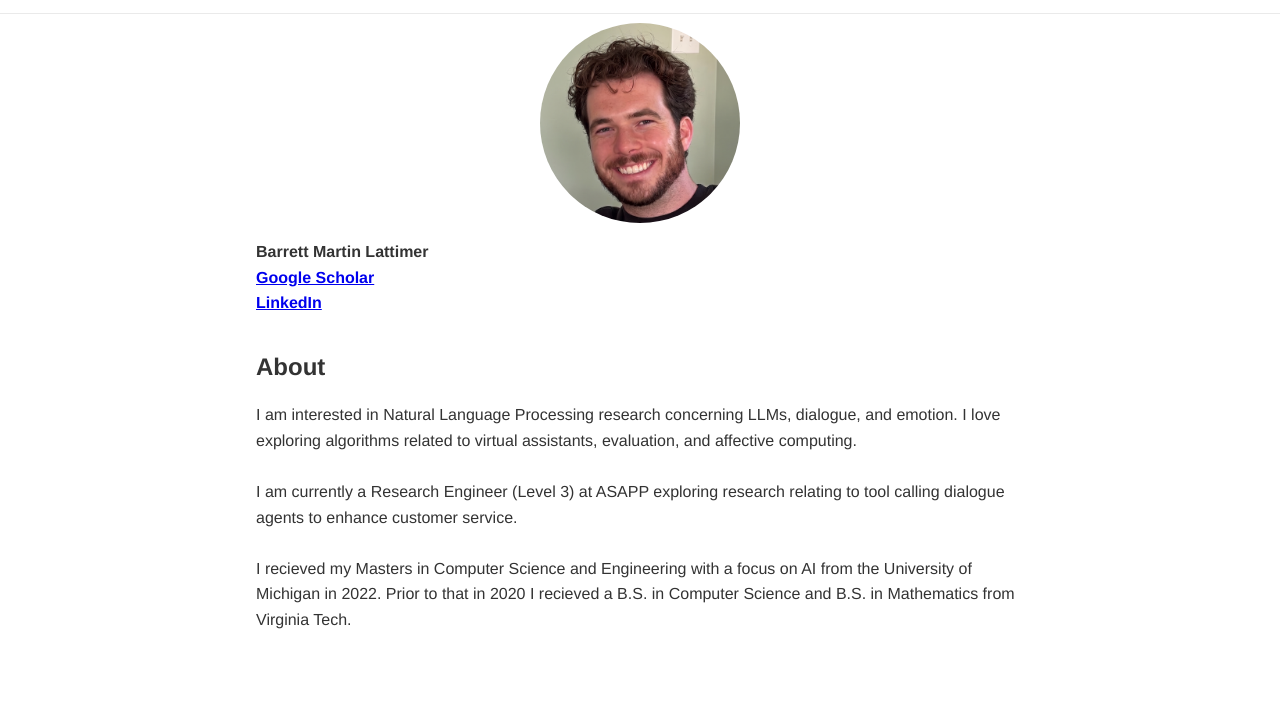
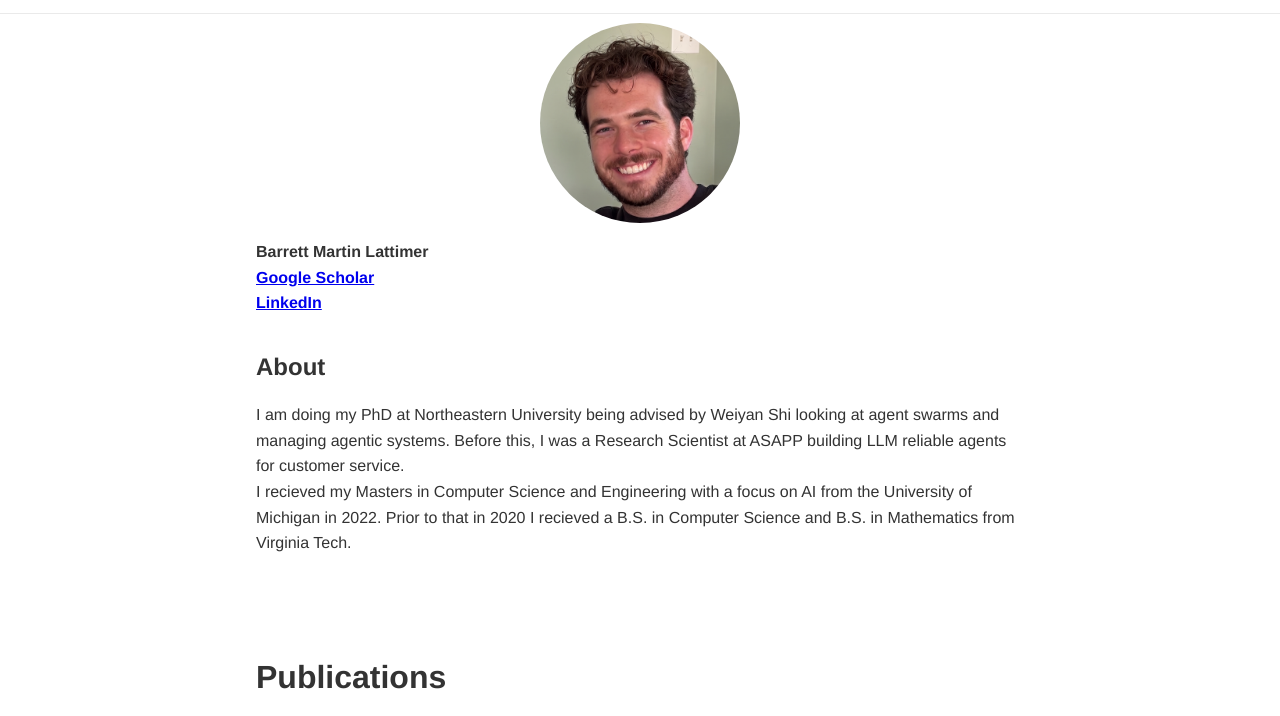
Before and after one commit to lattimer7/lattimer7.github.io, a plain HTML site: page index.html in a window 1280 px wide. Shown: the part 57-773 px from the top of the page. Drawn offline with Linux system fonts and the light colour scheme.

Commit message:
Update About section for Northeastern PhD
Co-Authored-By: Claude Opus 5.5 <noreply@anthropic.com>

```diff
--- a/index.html
+++ b/index.html
@@ -1,5 +1,6 @@
 <!DOCTYPE html>
 <html lang="en">
+
 <head>
   <meta charset="UTF-8">
   <title>Barrett M. Lattimer - AI Researcher</title>
@@ -9,6 +10,7 @@
   <meta name="keywords" content="AI Researcher, Machine Learning, NLP, Barrett Lattimer">
   <meta name="viewport" content="width=device-width, initial-scale=1.0">
 </head>
+
 <body>
   <!-- Navigation -->
   <nav>
@@ -26,14 +28,15 @@
   <section class="content" id="about">
     <img src="images/profile.png" alt="Profile Picture" class="profile-picture">
     <h4>Barrett Martin Lattimer</h4>
-    <p><a href="https://scholar.google.com/citations?user=hdbKdGMAAAAJ&hl=en&oi=ao"><strong>Google Scholar</strong></a></p>
+    <p><a href="https://scholar.google.com/citations?user=hdbKdGMAAAAJ&hl=en&oi=ao"><strong>Google Scholar</strong></a>
+    </p>
     <p><a href="https://linkedin.com/in/barrett-lattimer-6b7b5a128"><strong>LinkedIn</strong></a></p>
     <h3>About</h3>
-    I am interested in Natural Language Processing research concerning LLMs, dialogue, and emotion. I love exploring algorithms related to virtual assistants, evaluation, and affective computing. </br>
+    I am doing my PhD at Northeastern University being advised by Weiyan Shi looking at agent swarms and managing
+    agentic systems. Before this, I was a Research Scientist at ASAPP building LLM reliable agents for customer service.
     </br>
-    I am currently a Research Engineer (Level 3) at ASAPP exploring research relating to tool calling dialogue agents to enhance customer service.</br>
-    </br>
-    I recieved my Masters in Computer Science and Engineering with a focus on AI from the University of Michigan in 2022. Prior to that in 2020 I recieved
+    I recieved my Masters in Computer Science and Engineering with a focus on AI from the University of Michigan in
+    2022. Prior to that in 2020 I recieved
     a B.S. in Computer Science and B.S. in Mathematics from Virginia Tech.
   </section>
 
@@ -49,7 +52,8 @@
         [<a href="https://arxiv.org/pdf/2409.04617">PDF</a>]
       </li>
       <li>
-        <b>Enhancing Hallucination Detection through Perturbation-Based Synthetic Data Generation in System Responses</b></br>
+        <b>Enhancing Hallucination Detection through Perturbation-Based Synthetic Data Generation in System
+          Responses</b></br>
         D Zhang, V Gangal, BM Lattimer, Y Yang</br>
         Findings ACL 2024</br>
         [<a href="https://arxiv.org/pdf/2407.05474">PDF</a>]
@@ -114,4 +118,5 @@
   </script>
 
 </body>
+
 </html>
```
Lines whose indentation alone changed are shown as unchanged.
